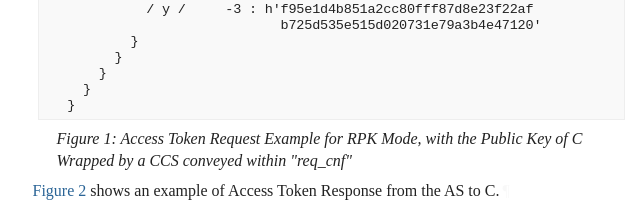
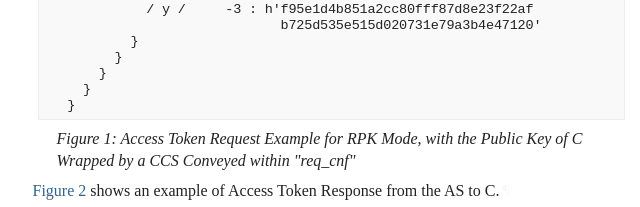
Before and after one commit to ace-wg/ace-authcred-dtls-profile, a plain HTML site: page draft-ietf-ace-authcred-dtls-profile.html in a window 1280 px wide. Shown: the part 4740-4947 px from the top of the page, 92-732 px from the left. Drawn offline with Linux system fonts and the light colour scheme; a web font is replaced by a local one.

Commit message:
Script updating gh-pages from 8459c13. [ci skip]

```diff
--- a/draft-ietf-ace-authcred-dtls-profile.html
+++ b/draft-ietf-ace-authcred-dtls-profile.html
@@ -1363,7 +1363,7 @@ In particular, the CCS <span class="bcp14">MUST</span> include the "cnf" claim s
 </pre>
 </div>
 <figcaption><a href="#figure-1" class="selfRef">Figure 1</a>:
-<a href="#name-access-token-request-exampl" class="selfRef">Access Token Request Example for RPK Mode, with the Public Key of C Wrapped by a CCS conveyed within "req_cnf"</a>
+<a href="#name-access-token-request-exampl" class="selfRef">Access Token Request Example for RPK Mode, with the Public Key of C Wrapped by a CCS Conveyed within "req_cnf"</a>
             </figcaption></figure>
 </div>
 <p id="section-2.1.1-3"><a href="#fig-example-AS-to-C-ccs" class="auto internal xref">Figure 2</a> shows an example of Access Token Response from the AS to C.<a href="#section-2.1.1-3" class="pilcrow">¶</a></p>
```
Also changed, not shown: draft-ietf-ace-authcred-dtls-profile.txt.
